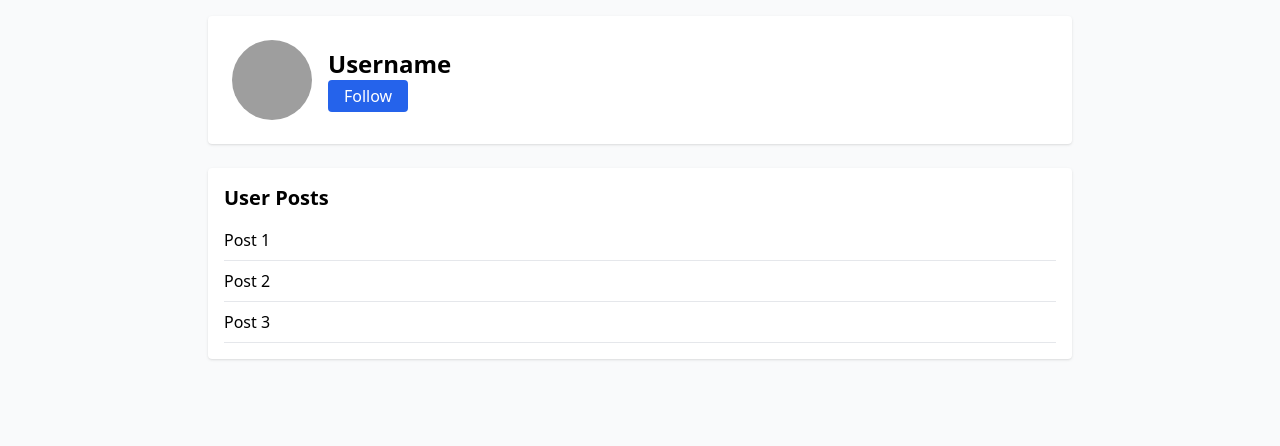
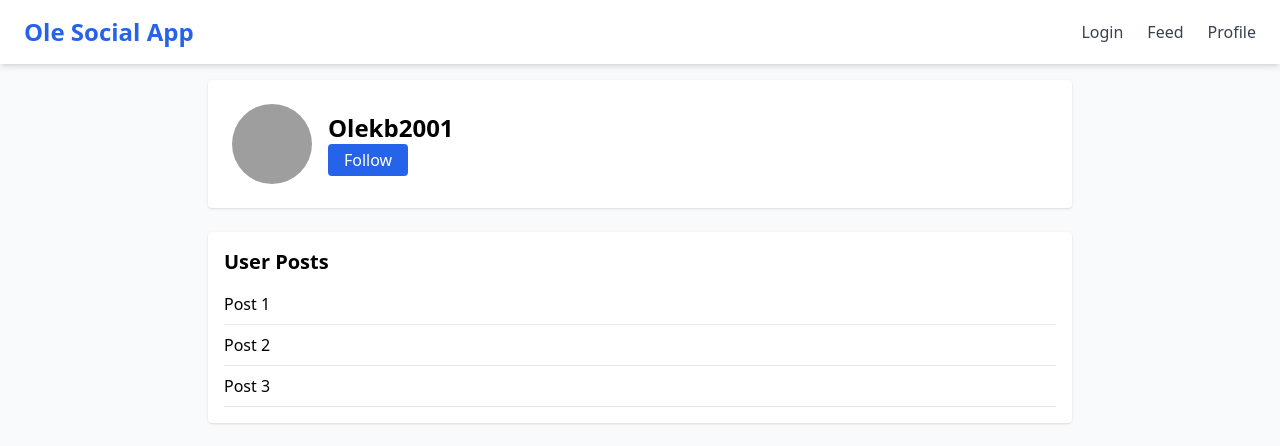
Before and after one commit to olekb2001/css-frameworks-course-assignment, a website: page profile/index.html in a window 1280 px wide. Drawn offline with Linux system fonts and the light colour scheme; grey boxes are pictures that could not be loaded.

Commit message:
added navbar to all pages exept login

```diff
--- a/profile/index.html
+++ b/profile/index.html
@@ -7,12 +7,20 @@
   <link href="../dist/styles.css" rel="stylesheet" />
 </head>
 <body class="bg-gray-50">
+    <nav class="bg-white shadow-md px-6 py-4 flex justify-between items-center">
+    <h1 class="text-2xl font-bold text-blue-600">Ole Social App</h1>
+        <ul class="flex space-x-6 text-gray-700 font-medium">
+            <li><a href="../index.html" class="hover:underline">Login</a></li>
+            <li><a href="../feed/index.html" class="hover:underline">Feed</a></li>
+            <li><a href="../profile/index.html" class="hover:underline">Profile</a></li>
+        </ul>
+    </nav>
   <div class="max-w-4xl mx-auto p-4">
     <section class="bg-white p-6 rounded shadow mb-6">
       <div class="flex items-center space-x-4">
         <img src="https://picsum.photos/80" alt="Profile Image" class="w-20 h-20 rounded-full" />
         <div>
-          <h1 class="text-2xl font-bold">Username</h1>
+          <h1 class="text-2xl font-bold">Olekb2001</h1>
           <button class="bg-blue-600 text-white px-4 py-1 rounded hover:bg-blue-700">Follow</button>
         </div>
       </div>
```
Also changed, not shown: feed/index.html (+7 -6 lines), dist/styles.css.
